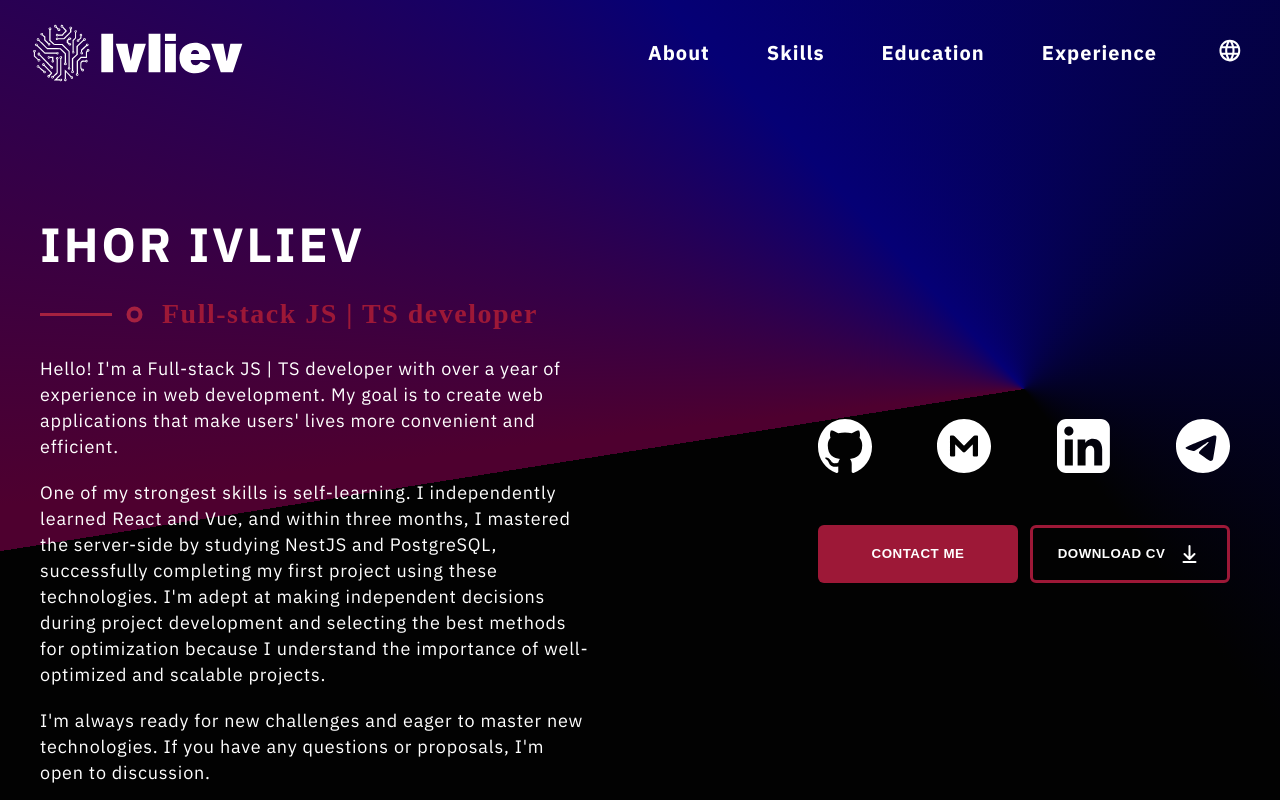
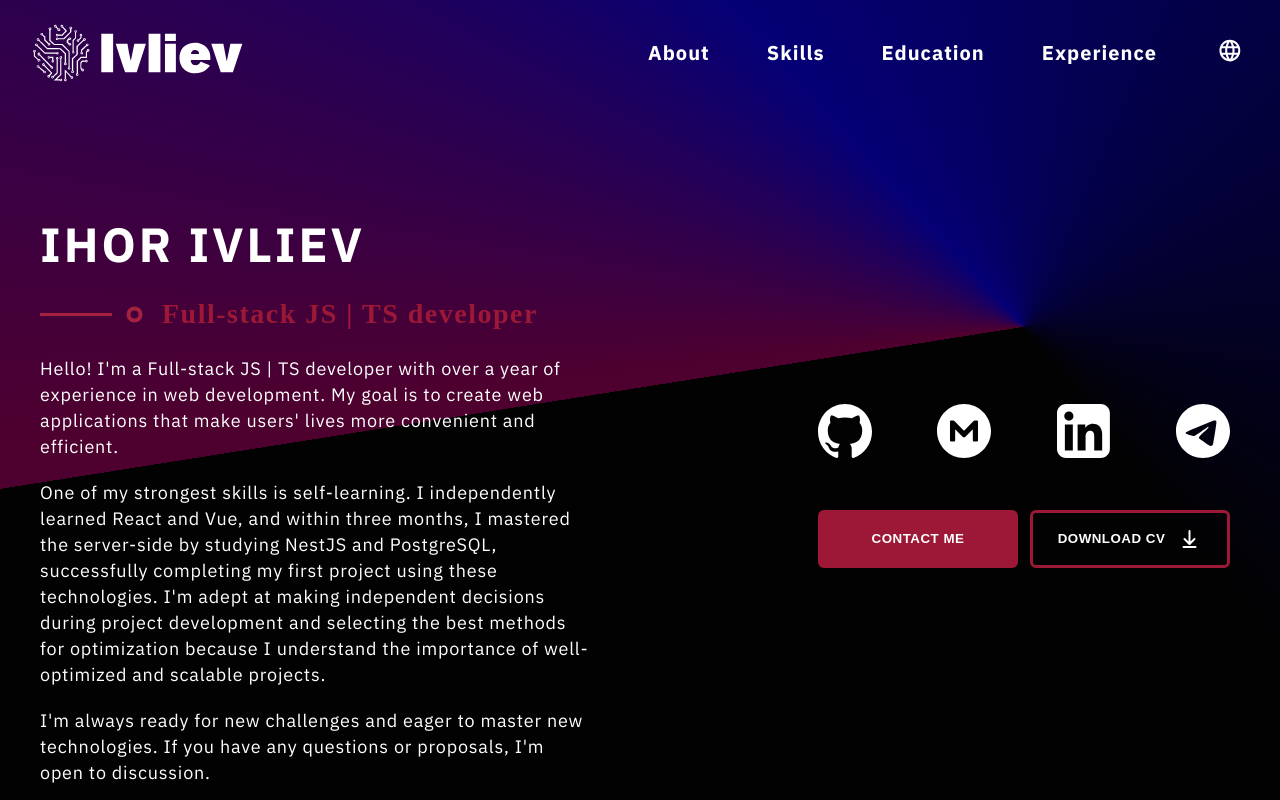
Before and after one commit to holdenn1/ihor-ivliev, a Vue app: page / in a window 1280 px wide. Shown: the top 800 px of the page. Built offline with nearby package versions, Linux system fonts and the light colour scheme; a web font is replaced by a local one.

Commit message:
added about me block animation

```diff
--- a/src/components/AboutMe.vue
+++ b/src/components/AboutMe.vue
@@ -69,11 +69,38 @@ import MyLinks from "./MyLinks.vue";
         line-height: 56px;
         letter-spacing: 3px;
         text-transform: uppercase;
+        animation-name: name;
+        animation-duration: 1.5s;
+        animation-timing-function: ease;
+        animation-fill-mode: forwards;
+        opacity: 0;
+        transform: translate(-360px, 0);
+
+        @keyframes name {
+          100% {
+            opacity: 1;
+            transform: translate(0px, 0);
+          }
+        }
       }
 
       .my-position {
         display: flex;
         align-items: center;
+        animation-name: position;
+        animation-duration: 2s;
+        animation-timing-function: ease;
+        animation-delay: 0.5s;
+        opacity: 0;
+        transform: translate(-420px, 0);
+        animation-fill-mode: forwards;
+
+        @keyframes position {
+          100% {
+            opacity: 1;
+            transform: translate(0px, 0);
+          }
+        }
         .position-line-wrapper {
           position: relative;
           transform: rotate(270deg);
@@ -114,6 +141,20 @@ import MyLinks from "./MyLinks.vue";
         font-weight: 400;
         line-height: 26px;
         letter-spacing: 0.8px;
+        animation-name: description;
+        animation-duration: 2s;
+        animation-timing-function: ease;
+        animation-delay: 1s;
+        opacity: 0;
+        transform: translate(-560px, 0);
+        animation-fill-mode: forwards;
+
+        @keyframes description {
+          100% {
+            opacity: 1;
+            transform: translate(0px, 0);
+          }
+        }
       }
     }
 
@@ -125,6 +166,21 @@ import MyLinks from "./MyLinks.vue";
       .links-content {
         width: 100%;
         padding: 0 10px;
+        margin-bottom: 30px;
+        animation-name: links;
+        animation-duration: 1s;
+        animation-timing-function: ease;
+        animation-delay: 2s;
+        opacity: 0;
+        transform: translate(0, 100px);
+        animation-fill-mode: forwards;
+
+        @keyframes links {
+          100% {
+            opacity: 1;
+            transform: translate(0px, 0);
+          }
+        }
       }
     }
   }
--- a/src/components/Header.vue
+++ b/src/components/Header.vue
@@ -1,7 +1,12 @@
 <template>
   <header class="header">
     <div class="header-container">
-      <img class="header-logo" src="./../icons/LOGO.svg" alt="" />
+      <img
+        @click="scrollTop"
+        class="header-logo"
+        src="./../icons/LOGO.svg"
+        alt=""
+      />
       <nav class="header-nav">
         <ul class="header-nav-list">
           <li class="header-nav-list__item" @click="scrollTop()">About</li>
@@ -85,6 +90,19 @@ function hideBlock() {
   top: 0;
   left: 0;
   z-index: 1000;
+
+  animation-name: header;
+        animation-duration: 1s;
+        animation-timing-function: ease;
+        animation-delay: 0.5s;
+        opacity: 0;
+        animation-fill-mode: forwards;
+
+        @keyframes header {
+          100% {
+            opacity: 1;
+          }
+        }
   .header-container {
     height: 100%;
     max-width: 1220px;
@@ -94,6 +112,7 @@ function hideBlock() {
     align-items: center;
     .header-logo {
       margin-right: 60px;
+      cursor: pointer;
     }
     .header-nav {
       max-width: 606px;
--- a/src/styles/index.scss
+++ b/src/styles/index.scss
@@ -14,7 +14,7 @@ body {
   //6
   border-radius: var(--spasing-0, 0px);
   background: conic-gradient(
-    from 261deg at 80% 6.25%,
+    from 261deg at 80% 5.25%,
     rgba(78, 0, 47, 1.94) 2.4718167074024677deg,
     rgba(5, 0, 117) 56.25deg,
     #020202 242.38635778427124deg
```
